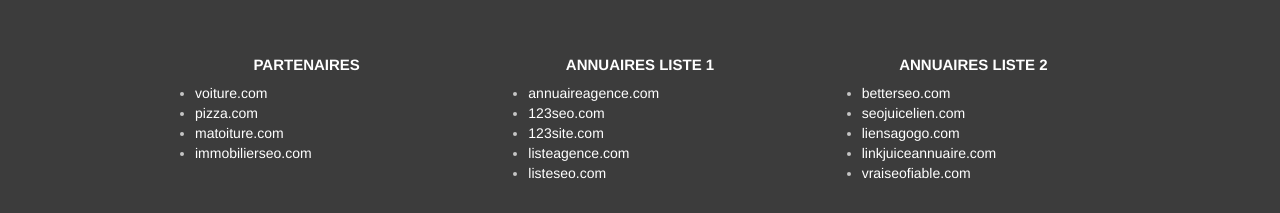
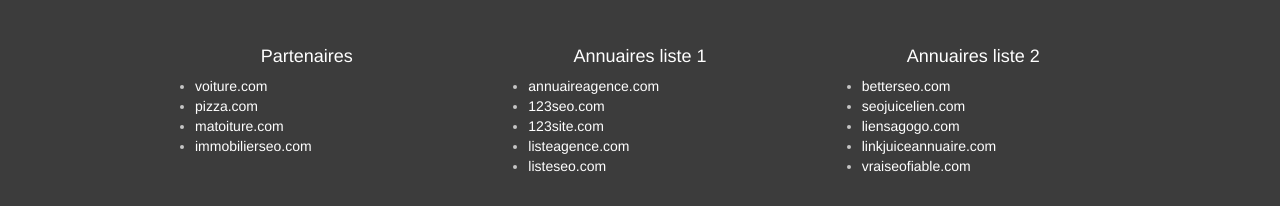
Before and after one commit to Alexabra83/La_Panthere, a plain HTML site: page contact.html in a window 1280 px wide. Shown: the part 1169-1382 px from the top of the page. Drawn offline with nearby package versions, Linux system fonts and the light colour scheme; a script that the page names is missing.

Commit message:
titres footer

```diff
--- a/contact.html
+++ b/contact.html
@@ -144,9 +144,9 @@
 	</section>
 	<section class="container bloc-sm">
 		<div class="col-sm-4">
-			<h3 class="text-center white">
+			<h4 class="text-center white">
 			Partenaires
-			</h3>
+			</h4>
 				<ul>
 					<li><a href="voiture.com">voiture.com</a></li>
 					<li><a href="pizza.com">pizza.com</a></li>
@@ -155,9 +155,9 @@
 				</ul>
 		</div>
 		<div class="col-sm-4">
-			<h3 class="text-center white">
+			<h4 class="text-center white">
 			Annuaires liste 1
-			</h3>
+			</h4>
 			<ul>
 				<li><a href="annuaireagence.com">annuaireagence.com</a></li>
 				<li><a href="123seoture.com">123seo.com</a></li>
@@ -167,9 +167,9 @@
 			</ul>
 		</div>
 		<div class="col-sm-4">
-			<h3 class="text-center white">
+			<h4 class="text-center white">
 			Annuaires liste 2
-			</h3>
+			</h4>
 			<ul>
 				<li><a href="betterseo.com">betterseo.com</a></li>
 				<li><a href="seojuicelien.com">seojuicelien.com</a></li>
```
Also changed, not shown: index.html (+6 -6 lines).
